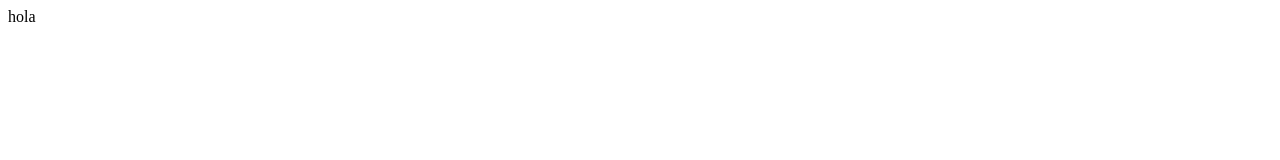
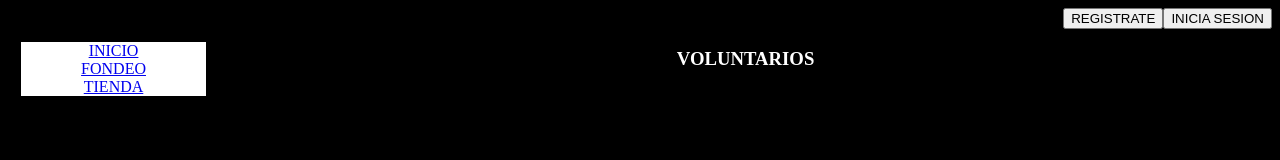
Before and after one commit to gabyx08/corazonDeMiTierra, a plain HTML site: page voluntarios.html in a window 1280 px wide. Drawn offline with Linux system fonts and the light colour scheme.

Commit message:
menu voluntarios

```diff
--- /dev/null
+++ b/assets/css/voluntarios.css
@@ -0,0 +1,16 @@
+
+#registroBtn{
+  justify-content: flex-end;
+}
+nav-infoVol{
+  width: 100%;
+  justify-content: space-between;
+}
+#infoVol{
+  width: 85%;
+  justify-content: center;
+}
+h1{
+  color: white;
+  text-align: center;
+}
--- a/voluntarios.html
+++ b/voluntarios.html
@@ -1 +1,26 @@
-<p>hola</p>
+<!DOCTYPE html>
+<html>
+  <head>
+    <meta charset="utf-8">
+    <title>Voluntarios</title>
+    <link rel="shortcut icon" href="assets/img/corazon.png">
+    <link rel="stylesheet" href="assets/css/main.css">
+    <link rel="stylesheet" href="assets/css/voluntarios.css">
+  </head>
+  <body>
+    <header id="registroBtn" class="container">
+        <button type="button" name="button">REGISTRATE</button>
+        <button type="button" name="button">INICIA SESION</button>
+    </header>
+    <section  id="nav-infoVol" class="container">
+      <nav class="container menu">
+        <a href="index.html">INICIO</a>
+        <a href="fondeo.html">FONDEO</a>
+        <a href="tienda.html">TIENDA</a>
+      </nav>
+      <section id="infoVol">
+        <h1>VOLUNTARIOS</h1>
+      </section>
+    </section>
+  </body>
+</html>
```
Also changed, not shown: index.html (+5 -1 lines), fondeo.html (added), tienda.html (added).
